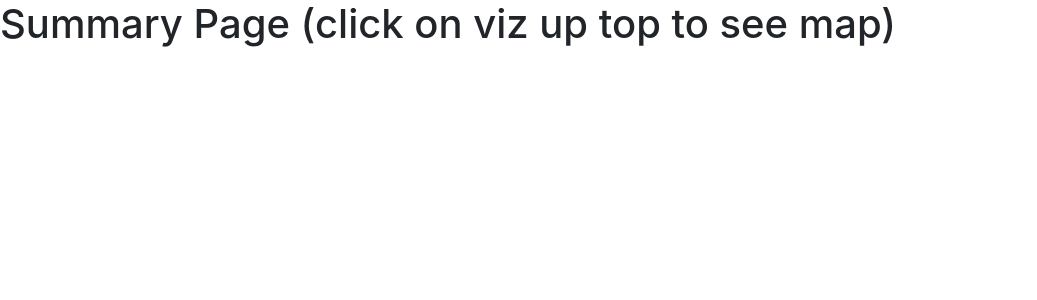
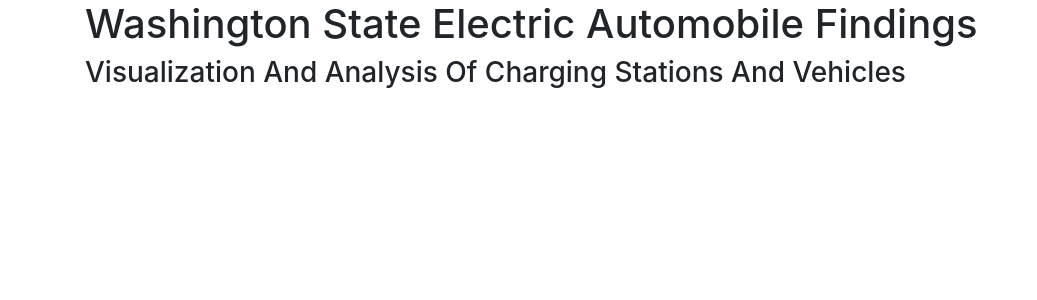
Before and after one commit to charlim26/Project-2-EV, a Flask app: page / in a window 1280 px wide. Shown: the part 58-358 px from the top of the page, without its empty margins (0-1037 px from the left). Run offline with Flask 2, Linux system fonts and the light colour scheme; data that the repository does not hold is empty; parts of the project's set-up code (start-up, migrations or seed data) failed here and were passed over; some libraries are stand-ins or nearby versions.

Commit message:
updated html with new js library

```diff
--- a/templates/index.html
+++ b/templates/index.html
@@ -15,6 +15,9 @@
 
     <!-- Our CSS -->
     <link rel="stylesheet" type="text/css" href="static/style.css">
+
+    <!--AOS CSS-->
+    <link rel="stylesheet" href="https://unpkg.com/aos@next/dist/aos.css" />
 
     <!-- Bootstrap3 CSS link-->
     <link rel="stylesheet" href="https://stackpath.bootstrapcdn.com/bootstrap/4.5.2/css/bootstrap.min.css" integrity="sha384-JcKb8q3iqJ61gNV9KGb8thSsNjpSL0n8PARn9HuZOnIxN0hoP+VmmDGMN5t9UJ0Z" crossorigin="anonymous">
@@ -42,9 +45,19 @@
         </div>
       </nav>
 
-    <div>
-    <h1>Summary Page (click on viz up top to see map)</h1>
+    <div class="container-lg">
+    <h1>Washington State Electric Automobile Findings</h1>
+    <h3>Visualization And Analysis Of Charging Stations And Vehicles</h3>
     </div>
+
+    <div class="container-lg">
+      <div class="row"></div>
+      <div class="row"></div>
+      <div class="row"></div>
+      <div class="row"></div>
+    </div>
+
+
 
     <!-- plot something using this id tag -->
     <!-- <div id="map"></div> -->
@@ -65,5 +78,10 @@
     <script src="https://cdn.jsdelivr.net/npm/popper.js@1.16.1/dist/umd/popper.min.js" integrity="sha384-9/reFTGAW83EW2RDu2S0VKaIzap3H66lZH81PoYlFhbGU+6BZp6G7niu735Sk7lN" crossorigin="anonymous"></script>
     <script src="https://stackpath.bootstrapcdn.com/bootstrap/4.5.2/js/bootstrap.min.js" integrity="sha384-B4gt1jrGC7Jh4AgTPSdUtOBvfO8shuf57BaghqFfPlYxofvL8/KUEfYiJOMMV+rV" crossorigin="anonymous"></script>
 
+    <!--Animate on scroll-->
+    <script src="https://unpkg.com/aos@next/dist/aos.js"></script>
+    <script>
+      AOS.init();
+    </script>
 </body>
 </html>
```
Also changed, not shown: templates/viz.html (+8 -0 lines).
